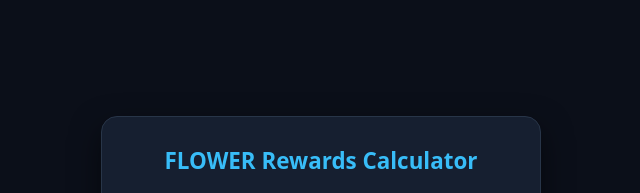
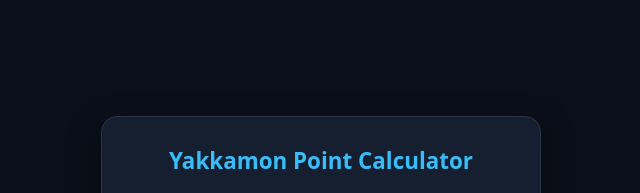
Before and after one commit to Kuro-txt/Yakkamon-deposit-point-calc, a plain HTML site: page index.html in a window 1280 px wide. Shown: the top 193 px of the page, 319-959 px from the left. Drawn offline with Linux system fonts and the light colour scheme.

Commit message:
Update index.html

```diff
--- a/index.html
+++ b/index.html
@@ -126,7 +126,7 @@
 <body>
 
   <div class="card">
-    <h2>FLOWER Rewards Calculator</h2>
+    <h2>Yakkamon Point Calculator</h2>
 
     <!-- Tier Dropdown -->
     <div class="form-group">
```
